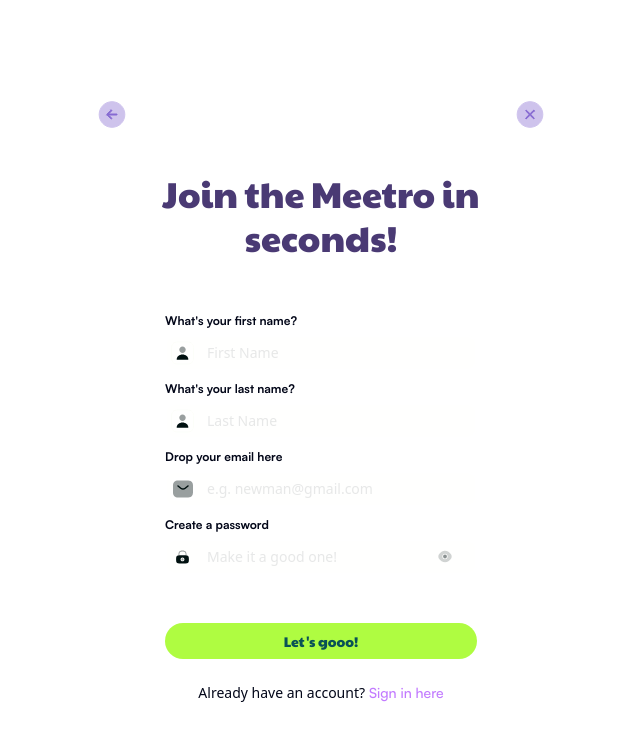
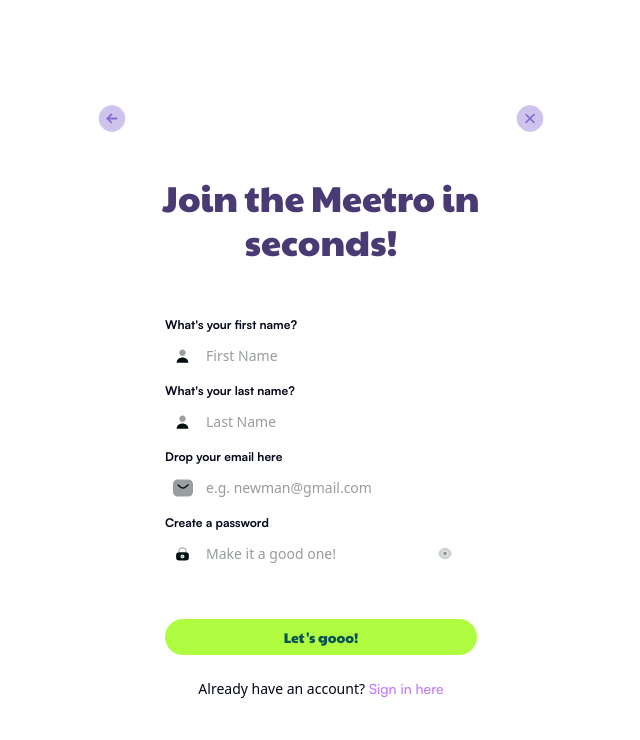
Before and after one commit to Bekuech1/Meetro, a React (Vite) app: page /sign in a window 1280 px wide. Shown: the top 740 px of the page, without its empty margins (319-959 px from the left). Built offline with nearby package versions, Linux system fonts and the light colour scheme.

Commit message:
input fix

```diff
--- a/src/components/Onboarding/Form.jsx
+++ b/src/components/Onboarding/Form.jsx
@@ -32,13 +32,13 @@ function Form({
             className="absolute right-6 z-10 cursor-pointer"
           />
         )}
-        <div className="bg-[#FFFFFE] opacity-45 w-full rounded-lg">
+        <div className="bg-[#FFFFFE]/45 w-full rounded-lg">
           <input
             type={`${open && id === "password" ? "text" : type}`}
             name={id}
             id={id}
             placeholder={placeholder}
-            className="border-2 border-white outline-white rounded-lg pl-10 py-1.5 w-full font-medium text-[#989c9c] text-sm "
+            className="border-1 border-white outline-none rounded-lg pl-10 py-1.5 w-full font-medium placeholder:text-[#989c9c] text-black text-sm "
             value={value}
             onChange={handleChange}
           />
```
